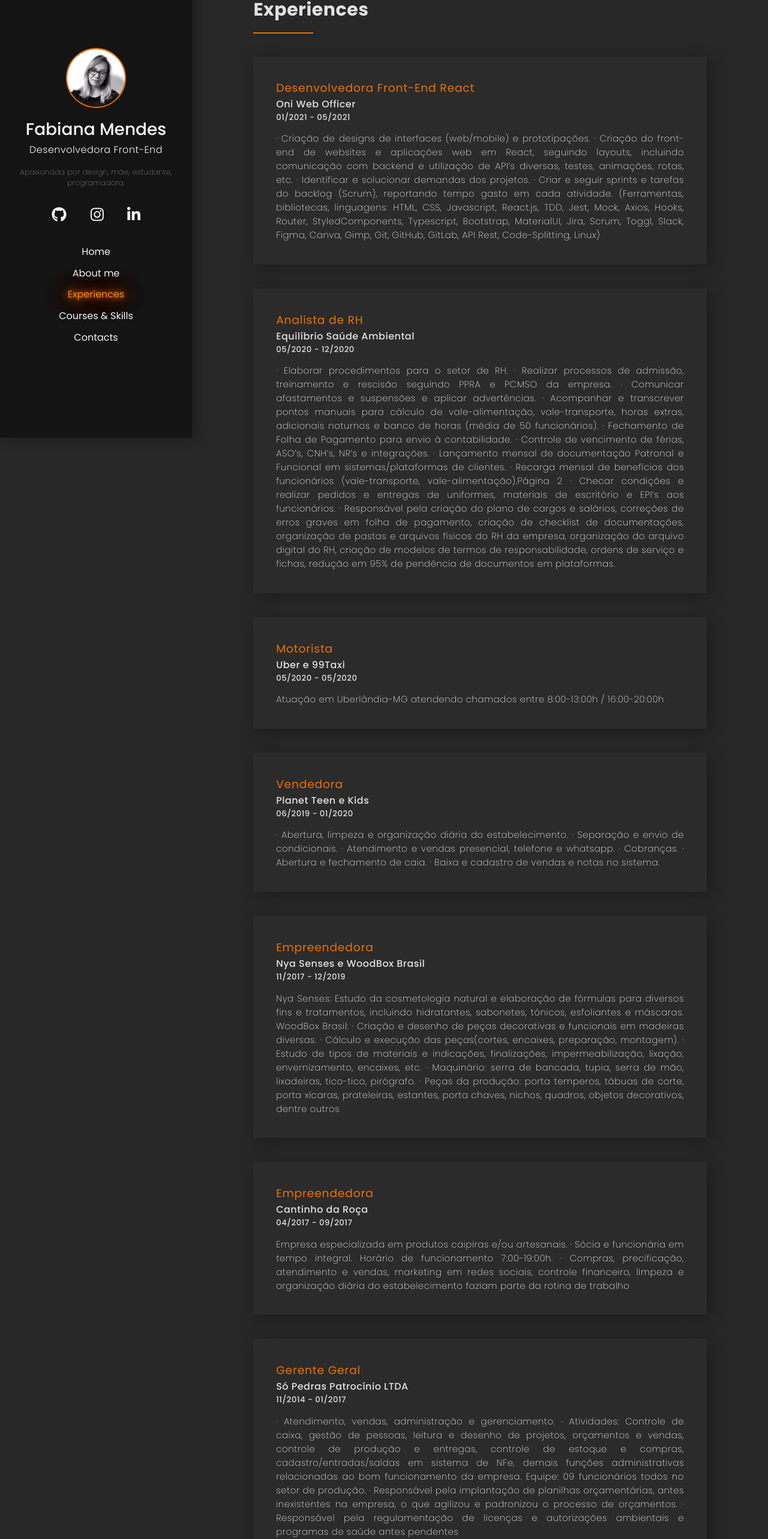
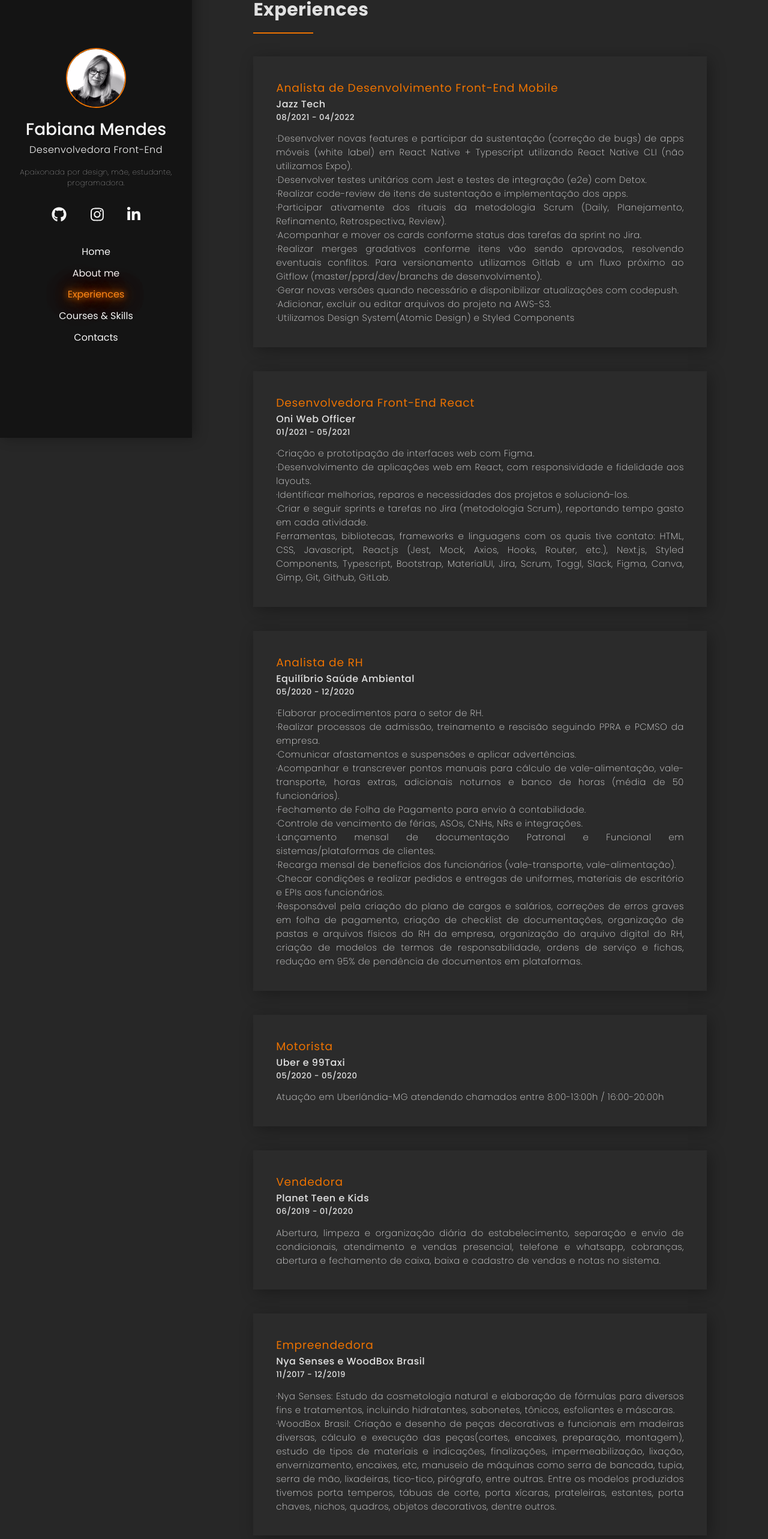
Before and after one commit to FabianaMendes/react-portfolio, a React (Create React App) app: page /experiences in a window 1280 px wide. Shown: the part 70-2636 px from the top of the page at 60% size. Built offline with nearby package versions, Linux system fonts and the light colour scheme.

Commit message:
Atualiza página de experiências

```diff
--- a/src/components/Cards/index.js
+++ b/src/components/Cards/index.js
@@ -1,12 +1,12 @@
 import './style.css';
 
-export default function Card(props) {
+export default function Card({ position, company, time, description }) {
     return(
         <div className="card-container">
-            <h3>{props.position}</h3>
-            <h4>{props.company}</h4>
-            <h5>{props.time}</h5>
-            <p>{props.description}</p>
+            <h3>{position}</h3>
+            <h4>{company}</h4>
+            <h5>{time}</h5>
+            <p>{description}</p>
         </div>
     );
 }
--- a/src/pages/Experiences/index.js
+++ b/src/pages/Experiences/index.js
@@ -9,41 +9,90 @@ export default function Experiences() {
                 <div className="line"></div>
                 <div className="cards-experiences">
                     <Card
+                        position="Analista de Desenvolvimento Front-End Mobile"
+                        company="Jazz Tech"
+                        time="08/2021 - 04/2022"
+                        description={
+													<p>
+														·Desenvolver novas features e participar da sustentação (correção de bugs) de apps móveis
+														(white label) em React Native + Typescript utilizando React Native CLI (não utilizamos Expo).
+														<br></br>
+														·Desenvolver testes unitários com Jest e testes de integração (e2e) com Detox.
+														<br></br>
+														·Realizar code-review de itens de sustentação e implementação dos apps.
+														<br></br>
+														·Participar ativamente dos rituais da metodologia Scrum (Daily, Planejamento, Refinamento,
+														Retrospectiva, Review).
+														<br></br>
+														·Acompanhar e mover os cards conforme status das tarefas da sprint no Jira.
+														<br></br>
+														·Realizar merges gradativos conforme itens vão sendo aprovados, resolvendo eventuais conflitos.
+														Para versionamento utilizamos Gitlab e um fluxo próximo ao Gitflow (master/pprd/dev/branchs de desenvolvimento).
+														<br></br>
+														·Gerar novas versões quando necessário e disponibilizar atualizações com codepush.
+														<br></br>
+														·Adicionar, excluir ou editar arquivos do projeto na AWS-S3.
+														<br></br>
+														·Utilizamos Design System(Atomic Design) e Styled Components
+													</p>
+												}
+                    />
+                    <Card
                         position="Desenvolvedora Front-End React"
                         company="Oni Web Officer"
                         time="01/2021 - 05/2021"
-                            description="
-                            · Criação de designs de interfaces (web/mobile) e prototipações.
-                            · Criação do front-end de websites e aplicações web em React, seguindo layouts,
-                            incluindo comunicação com backend e utilização de API’s diversas, testes,
-                            animações, rotas, etc.
-                            · Identificar e solucionar demandas dos projetos.
-                            · Criar e seguir sprints e tarefas do backlog (Scrum), reportando tempo gasto em cada atividade.
-                            (Ferramentas, bibliotecas, linguagens: HTML, CSS, Javascript, React.js, TDD, Jest, Mock, Axios, Hooks, Router,
-                            StyledComponents, Typescript, Bootstrap, MaterialUI, Jira, Scrum, Toggl, Slack, Figma, Canva, Gimp, Git, GitHub,
-                            GitLab, API Rest, Code-Splitting, Linux)"
+                        description={
+													<p>
+														·Criação e prototipação de interfaces web com Figma.
+														<br></br>
+														·Desenvolvimento de aplicações web em React, com responsividade e
+														fidelidade aos layouts.
+														<br></br>
+														·Identificar melhorias, reparos e necessidades dos projetos e solucioná-los.
+														<br></br>
+														·Criar e seguir sprints e tarefas no Jira (metodologia Scrum), reportando tempo gasto em
+														cada atividade.
+														<br></br>
+														Ferramentas, bibliotecas, frameworks e linguagens com os quais tive contato: HTML, CSS,
+														Javascript, React.js (Jest, Mock, Axios, Hooks, Router, etc.), Next.js, Styled Components,
+														Typescript, Bootstrap, MaterialUI, Jira, Scrum, Toggl, Slack, Figma, Canva, Gimp, Git, Github,
+														GitLab.
+													</p>
+												}
                     />
                     <Card
                         position="Analista de RH"
                         company="Equilíbrio Saúde Ambiental"
                         time="05/2020 - 12/2020"
-                            description="· Elaborar procedimentos para o setor de RH.
-                            · Realizar processos de admissão, treinamento e rescisão seguindo PPRA e PCMSO da empresa.
-                            · Comunicar afastamentos e suspensões e aplicar advertências.
-                            · Acompanhar e transcrever pontos manuais para cálculo de vale-alimentação, vale-transporte, horas
-                            extras, adicionais noturnos e banco de horas (média de 50 funcionários).
-                            · Fechamento de Folha de Pagamento para envio à contabilidade.
-                            · Controle de vencimento de férias, ASO’s, CNH’s, NR’s e integrações.
-                            · Lançamento mensal de documentação Patronal e Funcional em sistemas/plataformas de clientes.
-                            · Recarga mensal de benefícios dos funcionários (vale-transporte, vale-alimentação).Página 2
-                            · Checar condições e realizar pedidos e entregas de uniformes, materiais de escritório e EPI’s aos
-                            funcionários.
-                            · Responsável pela criação do plano de cargos e salários, correções de erros graves em folha de
-                            pagamento, criação de checklist de documentações, organização de pastas e arquivos físicos do RH
-                            da empresa, organização do arquivo digital do RH, criação de modelos de termos de
+                        description={
+													<p>
+														·Elaborar procedimentos para o setor de RH.
+														<br></br>
+														·Realizar processos de admissão, treinamento e rescisão seguindo PPRA e PCMSO da empresa.
+														<br></br>
+														·Comunicar afastamentos e suspensões e aplicar advertências.
+														<br></br>
+														·Acompanhar e transcrever pontos manuais para cálculo de vale-alimentação, vale-transporte,
+														horas extras, adicionais noturnos e banco de horas (média de 50 funcionários).
+														<br></br>
+														·Fechamento de Folha de Pagamento para envio à contabilidade.
+														<br></br>
+														·Controle de vencimento de férias, ASOs, CNHs, NRs e integrações.
+														<br></br>
+														·Lançamento mensal de documentação Patronal e Funcional em sistemas/plataformas de clientes.
+														<br></br>
+														·Recarga mensal de benefícios dos funcionários (vale-transporte, vale-alimentação).
+														<br></br>
+														·Checar condições e realizar pedidos e entregas de uniformes, materiais de escritório e
+														EPIs aos funcionários.
+														<br></br>
+														·Responsável pela criação do plano de cargos e salários, correções de erros graves em folha de
+														pagamento, criação de checklist de documentações, organização de pastas e arquivos físicos
+														do RH da empresa, organização do arquivo digital do RH, criação de modelos de termos de
 														responsabilidade, ordens de serviço e fichas, redução em 95% de pendência de documentos em
 														plataformas.
-                            "
+                        	</p>
+												}
                     />
                     <Card
                         position="Motorista"
@@ -55,56 +104,58 @@ export default function Experiences() {
                         position="Vendedora"
                         company="Planet Teen e Kids"
                         time="06/2019 - 01/2020"
-                            description="· Abertura, limpeza e organização diária do estabelecimento.
-                            · Separação e envio de condicionais.
-                            · Atendimento e vendas presencial, telefone e whatsapp.
-                            · Cobranças.
-                            · Abertura e fechamento de caia.
-                            · Baixa e cadastro de vendas e notas no sistema."
+                        description="Abertura, limpeza e organização diária do estabelecimento, separação e envio
+												de condicionais, atendimento e vendas presencial, telefone e whatsapp, cobranças,
+                        abertura e fechamento de caixa, baixa e cadastro de vendas e notas no sistema."
                     />
                     <Card
                         position="Empreendedora"
                         company="Nya Senses e WoodBox Brasil"
                         time="11/2017 - 12/2019"
-                            description="Nya Senses:  Estudo da cosmetologia natural e elaboração de fórmulas para diversos fins e tratamentos,
-                            incluindo hidratantes, sabonetes, tônicos, esfoliantes e máscaras. WoodBox Brasil: · Criação e desenho de peças decorativas e funcionais em madeiras diversas.
-                            · Cálculo e execução das peças(cortes, encaixes, preparação, montagem).
-                            · Estudo de tipos de materiais e indicações, finalizações, impermeabilização, lixação, envernizamento,
-                            encaixes, etc.
-                            · Maquinário: serra de bancada, tupia, serra de mão, lixadeiras, tico-tico, pirógrafo.
-                            · Peças da produção: porta temperos, tábuas de corte, porta xícaras, prateleiras, estantes, porta
-                            chaves, nichos, quadros, objetos decorativos, dentre outros"
+                        description={
+													<p>
+														·Nya Senses: Estudo da cosmetologia natural e elaboração de fórmulas para diversos
+														fins e tratamentos, incluindo hidratantes, sabonetes, tônicos, esfoliantes e máscaras.
+														<br></br>
+														·WoodBox Brasil: Criação e desenho de peças decorativas e funcionais em madeiras diversas,
+														cálculo e execução das peças(cortes, encaixes, preparação, montagem), estudo de tipos de
+														materiais e indicações, finalizações, impermeabilização, lixação, envernizamento,
+														encaixes, etc, manuseio de máquinas como serra de bancada, tupia, serra de mão, lixadeiras,
+														tico-tico, pirógrafo, entre outras. Entre os modelos produzidos tivemos porta temperos,
+														tábuas de corte, porta xícaras, prateleiras, estantes, porta chaves, nichos, quadros,
+														objetos decorativos, dentre outros.
+													</p>
+												}
                     />
                     <Card
                         position="Empreendedora"
                         company="Cantinho da Roça"
                         time="04/2017 - 09/2017"
                         description=" Empresa especializada em produtos caipiras e/ou artesanais.
-                            · Sócia e funcionária em tempo integral. Horário de funcionamento 7:00-19:00h.
-                            · Compras, precificação, atendimento e vendas, marketing em redes sociais, controle financeiro,
+                        Sócia e funcionária em tempo integral. Horário de funcionamento 7:00-19:00h.
+                        Compras, precificação, atendimento e vendas, marketing em redes sociais, controle financeiro,
                         limpeza e organização diária do estabelecimento faziam parte da rotina de trabalho"
                     />
                     <Card
                         position="Gerente Geral"
                         company="Só Pedras Patrocínio LTDA"
                         time="11/2014 - 01/2017"
-                            description="· Atendimento, vendas, administração e gerenciamento.
-                            · Atividades: Controle de caixa, gestão de pessoas, leitura e desenho de projetos, orçamentos e
+                        description="Atendimento, vendas, administração e gerenciamento.
+                        Atividades: Controle de caixa, gestão de pessoas, leitura e desenho de projetos, orçamentos e
                         vendas, controle de produção e entregas, controle de estoque e compras, cadastro/entradas/saídas
                         em sistema de NFe, demais funções administrativas relacionadas ao bom funcionamento da
-                            empresa. Equipe: 09 funcionários todos no setor de produção.
-                            · Responsável pela implantação de planilhas orçamentárias, antes inexistentes na empresa, o que
-                            agilizou e padronizou o processo de orçamentos.
-                            · Responsável pela regulamentação de licenças e autorizações ambientais e programas de saúde
-                            antes pendentes"
+                        empresa. Equipe: 09 funcionários todos no setor de produção. Responsável pela implantação de
+												planilhas orçamentárias, antes inexistentes na empresa, o que agilizou e padronizou o processo
+												de orçamentos. Responsável pela regulamentação de licenças e autorizações ambientais e programas
+												de saúde antes pendentes"
                     />
                     <Card
 												position="Auxiliar Administrativo"
 												company="Só Pedras Patrocínio LTDA"
 												time="11/2005 - 11/2014"
-                            description="· Atividades: Controle de estoque e almoxarifado, serviços bancários, manutenção e pequenos
-                            reparos em lixadeiras e serra mármores, atendimento ao cliente, desenho de projetos, compras,
-                            controle de entregas, abertura de OS’s e agendamentos, limpeza e organização."
+												description="Atividades: Controle de estoque e almoxarifado, serviços bancários, manutenção e
+												pequenos reparos em lixadeiras e serra mármores, atendimento ao cliente, desenho de projetos,
+												compras, controle de entregas, abertura de ordens de serviço e agendamentos, limpeza e organização."
                     />
                 </div>
             </div>
```
Lines whose indentation alone changed are shown as unchanged.
